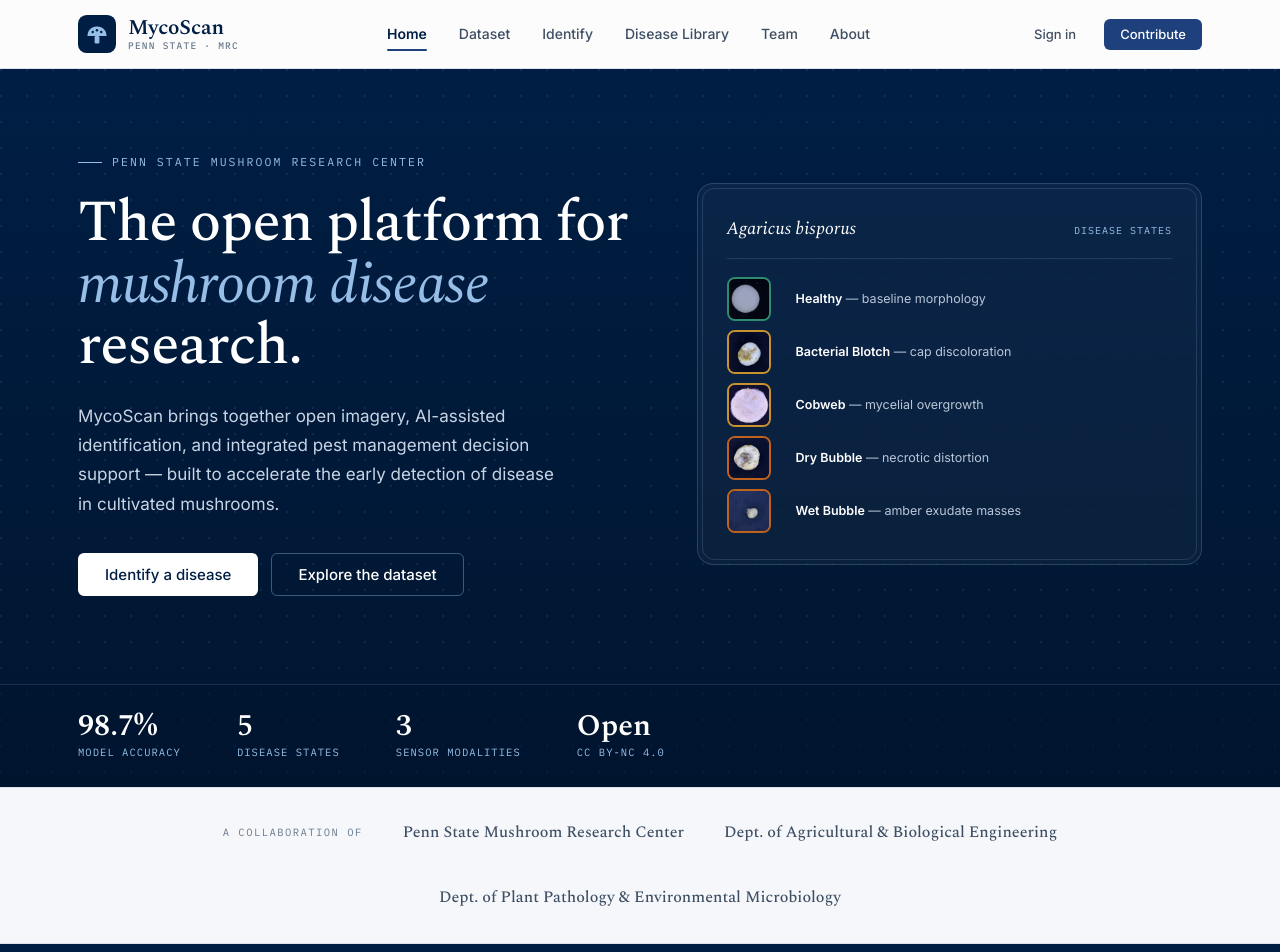
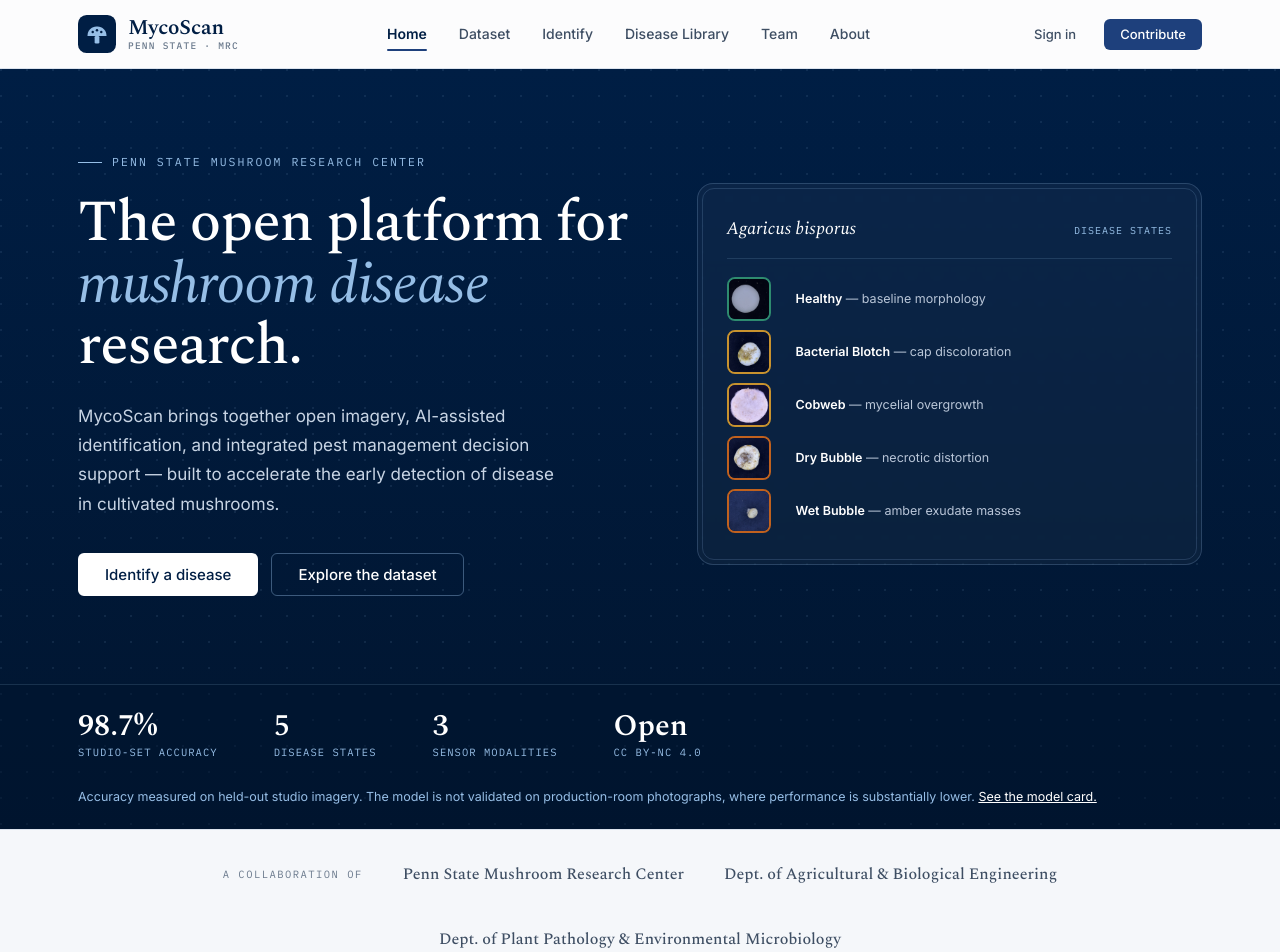
Before and after one commit to ongweigunpsu/mycoscan, a Next.js app: page / in a window 1280 px wide. Shown: the top 952 px of the page. Built offline with nearby package versions, Linux system fonts and the light colour scheme; no server answers.

Commit message:
Update page.js

```diff
--- a/src/app/page.js
+++ b/src/app/page.js
@@ -70,11 +70,17 @@ export default function Home() {
 
         <div className="hero-stats">
           <div className="hero-stats-inner">
-            <div className="hstat"><span className="num">98.7%</span><span className="lbl">Model accuracy</span></div>
+            <div className="hstat"><span className="num">98.7%</span><span className="lbl">Studio-set accuracy</span></div>
             <div className="hstat"><span className="num">5</span><span className="lbl">Disease states</span></div>
             <div className="hstat"><span className="num">3</span><span className="lbl">Sensor modalities</span></div>
             <div className="hstat"><span className="num">Open</span><span className="lbl">CC BY-NC 4.0</span></div>
           </div>
+          <p className="stat-caveat">
+            Accuracy measured on held-out studio imagery. The model is not
+            validated on production-room photographs, where performance is
+            substantially lower.{' '}
+            <Link href="/model-card">See the model card.</Link>
+          </p>
         </div>
       </section>
 
```
